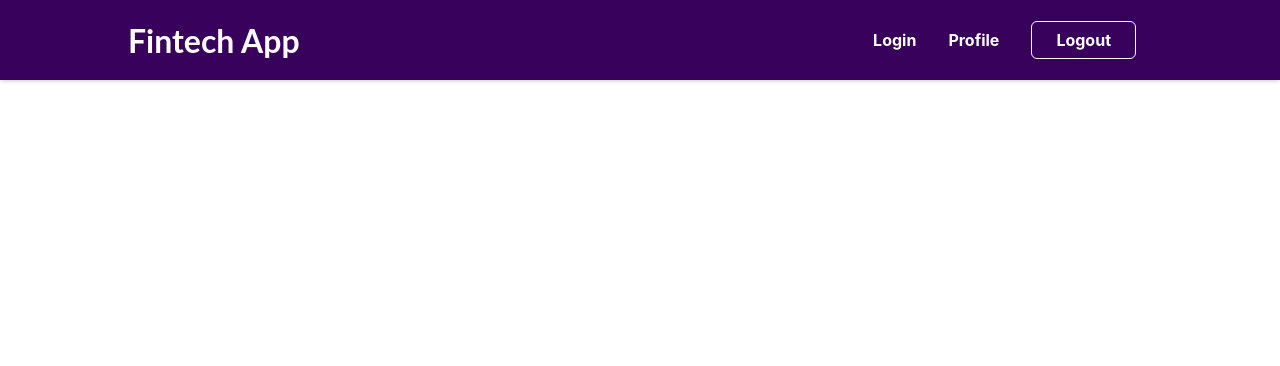
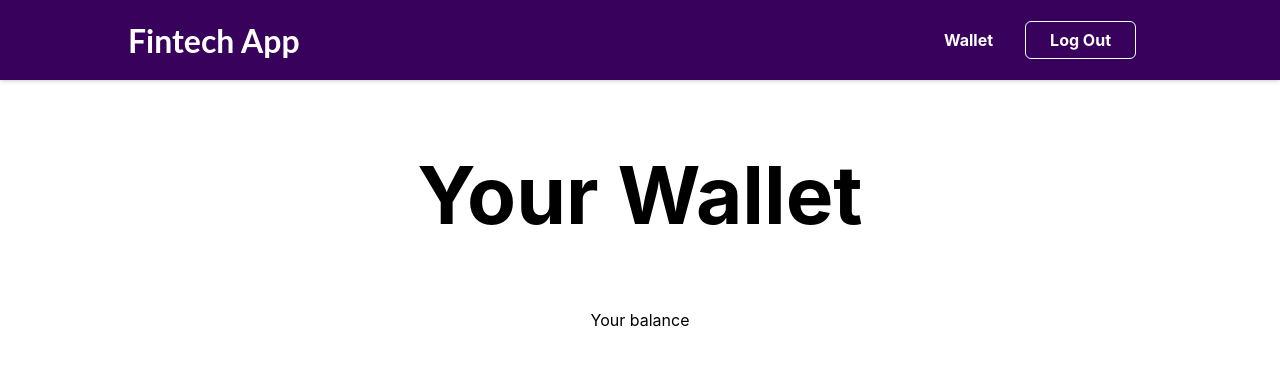
Before and after one commit to miguelfervi/fintench-app, a React (Create React App) app: page /wallet in a window 1280 px wide. Shown: the top 366 px of the page. Built offline with nearby package versions, Linux system fonts and the light colour scheme; no server answers; sample sign-in values are in the browser's storage.

Commit message:
Add Routing

```diff
--- a/src/App.js
+++ b/src/App.js
@@ -1,29 +1,13 @@
-import { Switch, Route } from "react-router-dom";
 import { Provider } from "react-redux";
 
 import Layout from "./components/Layout/Layout";
-import UserProfile from "./components/Profile/UserProfile";
-import AuthPage from "./pages/AuthPage";
-import HomePage from "./pages/HomePage";
 
 import { store } from "./store/store";
 
 function App() {
   return (
     <Provider store={store}>
-      <Layout>
-        <Switch>
-          <Route path="/" exact>
-            <HomePage />
-          </Route>
-          <Route path="/auth">
-            <AuthPage />
-          </Route>
-          <Route path="/profile">
-            <UserProfile />
-          </Route>
-        </Switch>
-      </Layout>
+      <Layout />
     </Provider>
   );
 }
--- a/src/components/Layout/MainNavigation.js
+++ b/src/components/Layout/MainNavigation.js
@@ -1,15 +1,21 @@
 import { useState, useEffect } from "react";
-import { Link } from "react-router-dom";
+import { Link, BrowserRouter, Switch, Redirect } from "react-router-dom";
 
 import { useDispatch } from "react-redux";
 
 import { firebase } from "../../firebase/firebase-config";
+
+import UserProfile from "../../components/Profile/UserProfile";
+import AuthPage from "../../pages/AuthPage";
+import HomePage from "../../pages/HomePage";
+import { PrivateRoute } from "../../routers/PrivateRoute";
+import { PublicRoute } from "../../routers/PublicRoute";
+
 import { login, startLogout } from "../../actions/auth";
 import classes from "./MainNavigation.module.css";
 
 const MainNavigation = () => {
   const dispatch = useDispatch();
-
 
   const [checking, setChecking] = useState(true);
   const [isLoggedIn, setIsLoggedIn] = useState(false);
@@ -19,41 +25,66 @@ const MainNavigation = () => {
       if (user?.uid) {
         dispatch(login(user.uid, user.displayName));
         setIsLoggedIn(true);
+      } else {
+        setIsLoggedIn(false);
       }
 
       setChecking(false);
     });
-  }, []);
+  }, [dispatch, setChecking]);
 
   if (checking) {
-    return (
-      <h1>Espere.....</h1>
-    )
+    return <h1>Espere.....</h1>;
   }
 
+  const handleLogout = () => {
+    dispatch(startLogout());
+  };
 
-  const handleLogout =  () => {
-    dispatch(startLogout())
-  }
   return (
+    <BrowserRouter>
       <header className={classes.header}>
         <Link to="/">
           <div className={classes.logo}>Fintech App</div>
         </Link>
         <nav>
           <ul>
+            {!isLoggedIn && (
               <li>
-            <Link to="/auth">Login</Link>
+                <Link to="/auth">Log In</Link>
               </li>
+            )}
             <li>
-            <Link to="/profile">Profile</Link>
+              <Link to="/wallet">Wallet</Link>
             </li>
+            {isLoggedIn && (
               <li>
-            <button onClick={handleLogout}>Logout</button>
+                <button onClick={handleLogout}>Log Out</button>
               </li>
+            )}
           </ul>
         </nav>
       </header>
+      <Switch>
+        <PublicRoute
+          path="/"
+          isAuthenticated={isLoggedIn}
+          exact
+          component={HomePage}
+        />
+        <PublicRoute
+          path="/auth"
+          isAuthenticated={isLoggedIn}
+          component={AuthPage}
+        />
+        <PrivateRoute
+          path="/wallet"
+          isAuthenticated={isLoggedIn}
+          component={UserProfile}
+        />
+        <Redirect to="/" />
+      </Switch>
+    </BrowserRouter>
   );
 };
 
--- a/src/components/Profile/ProfileForm.js
+++ b/src/components/Profile/ProfileForm.js
@@ -1,16 +1,7 @@
-import classes from './ProfileForm.module.css';
 
 const ProfileForm = () => {
   return (
-    <form className={classes.form}>
-      <div className={classes.control}>
-        <label htmlFor='new-password'>New Password</label>
-        <input type='password' id='new-password' />
-      </div>
-      <div className={classes.action}>
-        <button>Change Password</button>
-      </div>
-    </form>
+   <div>Your balance</div>
   );
 }
 
--- a/src/components/Profile/UserProfile.js
+++ b/src/components/Profile/UserProfile.js
@@ -4,7 +4,7 @@ import classes from './UserProfile.module.css';
 const UserProfile = () => {
   return (
     <section className={classes.profile}>
-      <h1>Your User Profile</h1>
+      <h1>Your Wallet</h1>
       <ProfileForm />
     </section>
   );
--- a/src/index.js
+++ b/src/index.js
@@ -1,12 +1,9 @@
 import ReactDOM from 'react-dom';
-import { BrowserRouter } from 'react-router-dom';
 
 import './index.css';
 import App from './App';
 
 ReactDOM.render(
-  <BrowserRouter>
-    <App />
-  </BrowserRouter>,
+    <App />,
   document.getElementById('root')
 );
--- /dev/null
+++ b/src/routers/PrivateRoute.js
@@ -0,0 +1,24 @@
+import React from "react";
+import PropTypes from "prop-types";
+
+import { Route, Redirect } from "react-router-dom";
+
+export const PrivateRoute = ({
+  isAuthenticated,
+  component: Component,
+  ...rest
+}) => {
+  return (
+    <Route
+      {...rest}
+      component={(props) =>
+        isAuthenticated ? <Component {...props} /> : <Redirect to="/" />
+      }
+    />
+  );
+};
+
+PrivateRoute.propTypes = {
+  isAuthenticated: PropTypes.bool.isRequired,
+  component: PropTypes.func.isRequired,
+};
--- /dev/null
+++ b/src/routers/PublicRoute.js
@@ -0,0 +1,24 @@
+import React from "react";
+import PropTypes from "prop-types";
+
+import { Route, Redirect } from "react-router-dom";
+
+export const PublicRoute = ({
+  isAuthenticated,
+  component: Component,
+  ...rest
+}) => {
+  return (
+    <Route
+      {...rest}
+      component={(props) =>
+        isAuthenticated ? <Redirect to="/wallet" /> :  <Component {...props} />
+      }
+    />
+  );
+};
+
+PublicRoute.propTypes = {
+  isAuthenticated: PropTypes.bool.isRequired,
+  component: PropTypes.func.isRequired,
+};
```
Lines whose indentation alone changed are shown as unchanged.
